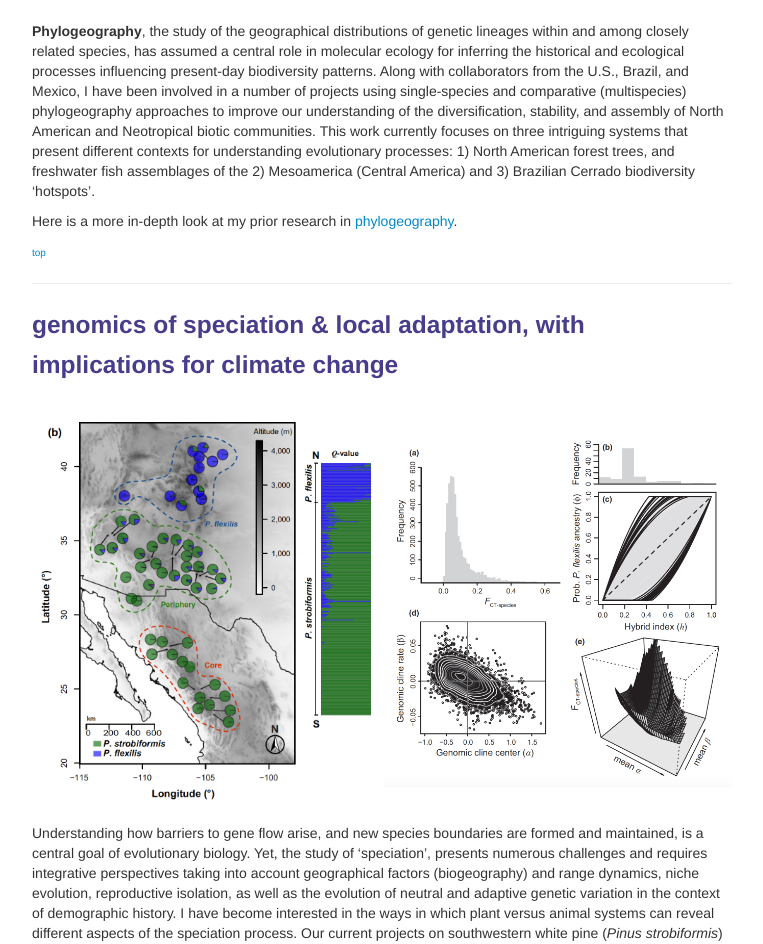
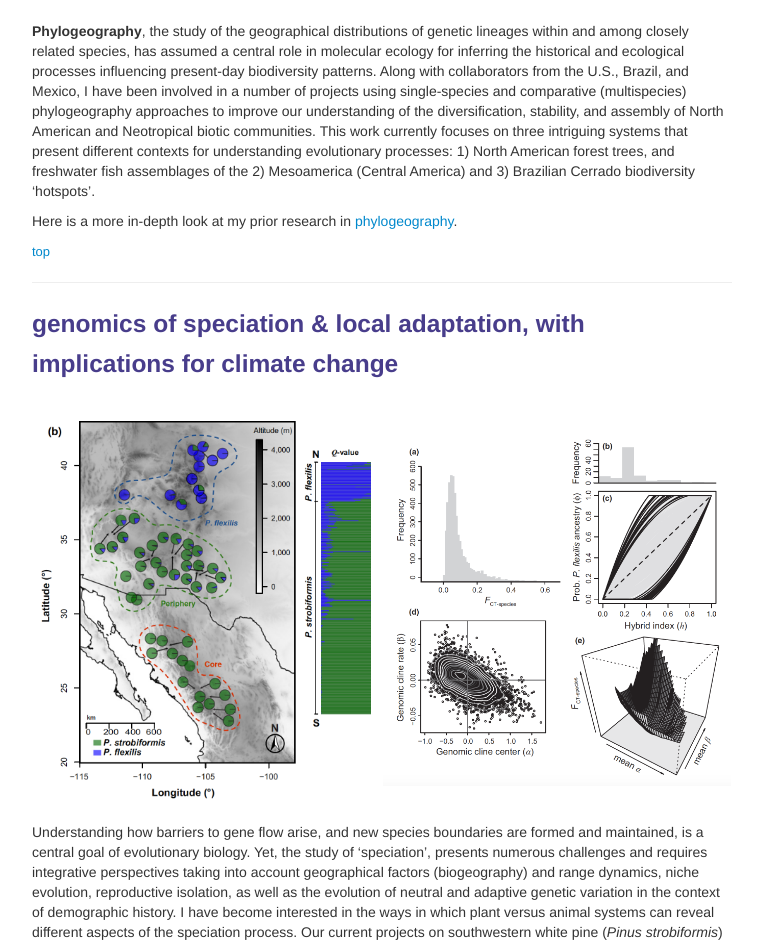
Before and after one commit to justincbagley/justincbagley.github.io, a Jekyll site: the page built from pages/research.md, in a window 1280 px wide. Shown: the part 1065-2009 px from the top of the page, without its empty margins (258-1021 px from the left). Built offline with Jekyll 4.4.1, drawn with Linux system fonts in a browser that asks for light colours.

Commit message:
Update research.md

```diff
--- a/pages/research.md
+++ b/pages/research.md
@@ -68,7 +68,7 @@ forest trees, and freshwater fish assemblages of the 2) Mesoamerica (Central Ame
 
 Here is a more in-depth look at my prior research in [phylogeography](pages/phylogeog.md).
 
-<font size="1"><a href="#top">top</a></font>
+<font size="-1"><a href="#top">top</a></font>
 
 ---
 
```
